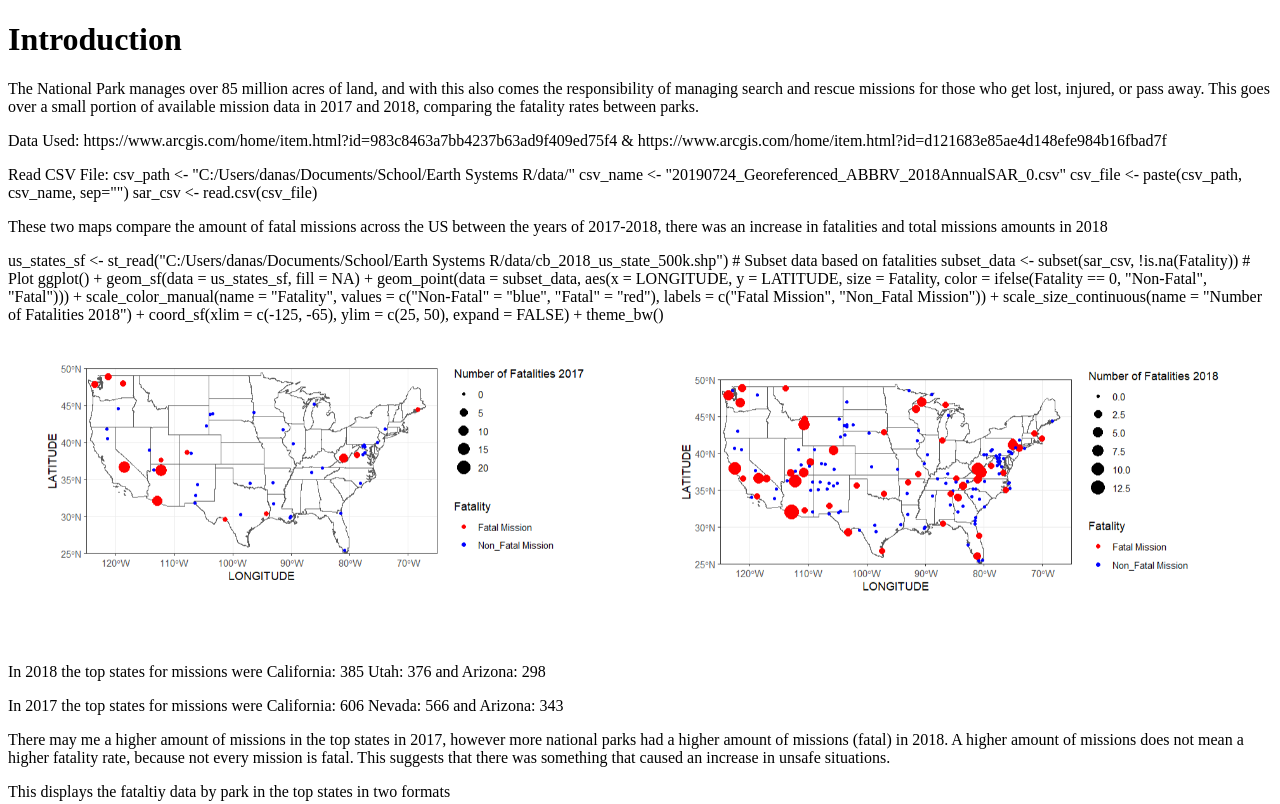
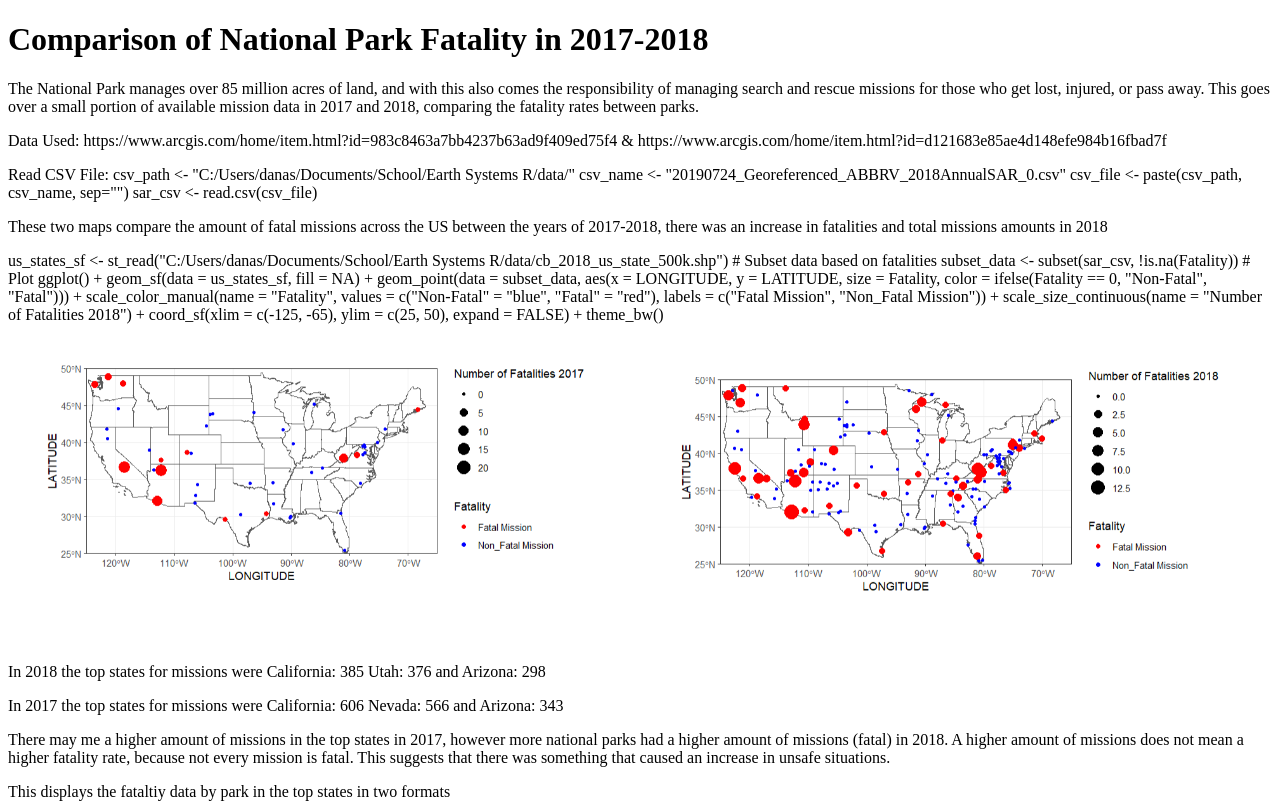
Before and after one commit to DanaSylvester/danasylvestergithub.io, a plain HTML site: page index.html in a window 1280 px wide. Shown: the top 804 px of the page. Drawn offline with Linux system fonts and the light colour scheme.

Commit message:
Update index.html

```diff
--- a/index.html
+++ b/index.html
@@ -19,7 +19,7 @@
 </head>
 <body>
 
-    <h1>Introduction</h1>
+    <h1>Comparison of National Park Fatality in 2017-2018</h1>
     <p>The National Park manages over 85 million acres of land, and with this also comes the responsibility of managing search and rescue missions for those who get lost, injured, or pass away. This goes over a small portion of available mission data in 2017 and 2018, comparing the fatality rates between parks.</p>
     <p>Data Used: https://www.arcgis.com/home/item.html?id=983c8463a7bb4237b63ad9f409ed75f4 & https://www.arcgis.com/home/item.html?id=d121683e85ae4d148efe984b16fbad7f</p>
     <p>Read CSV File: csv_path <- "C:/Users/danas/Documents/School/Earth Systems R/data/"
```
